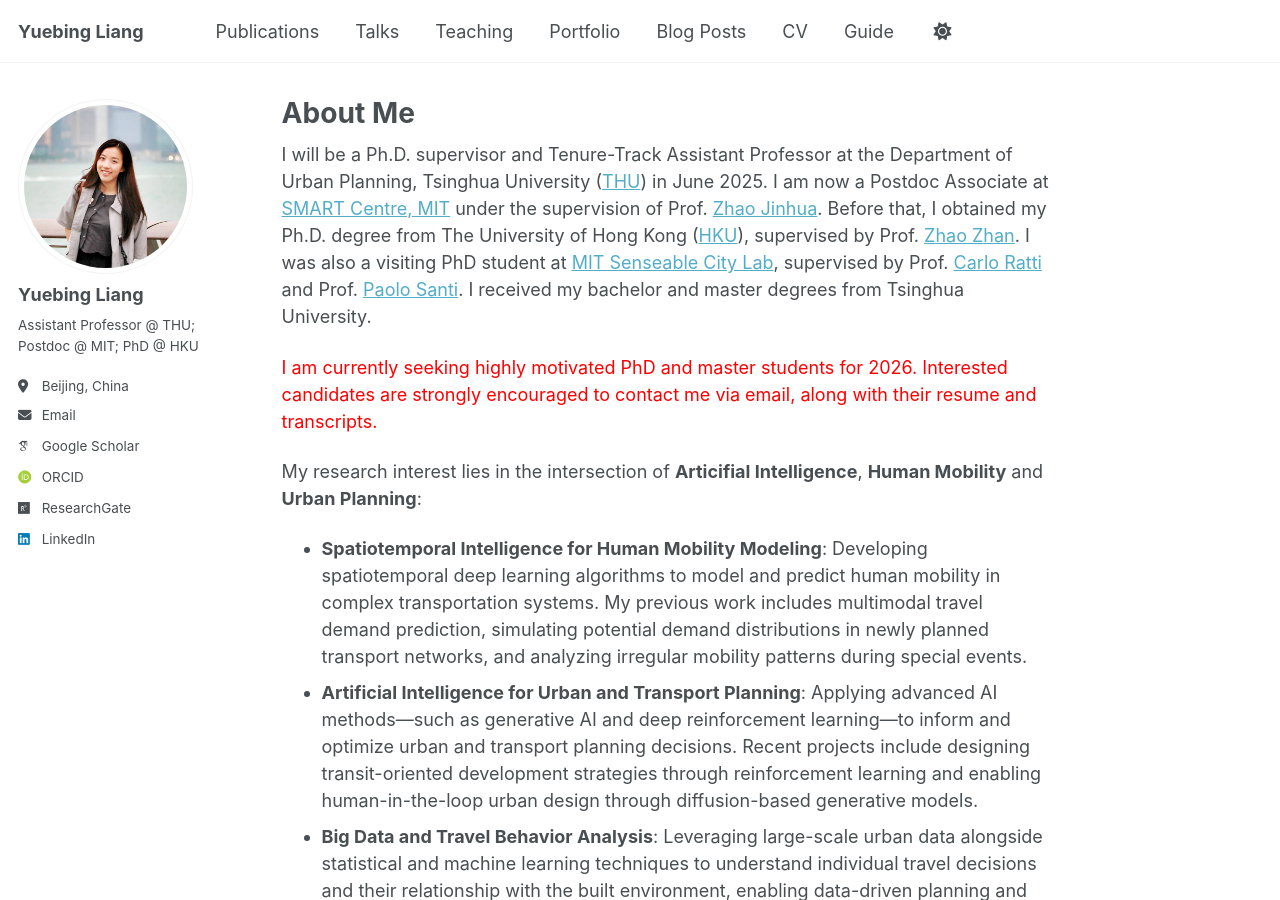
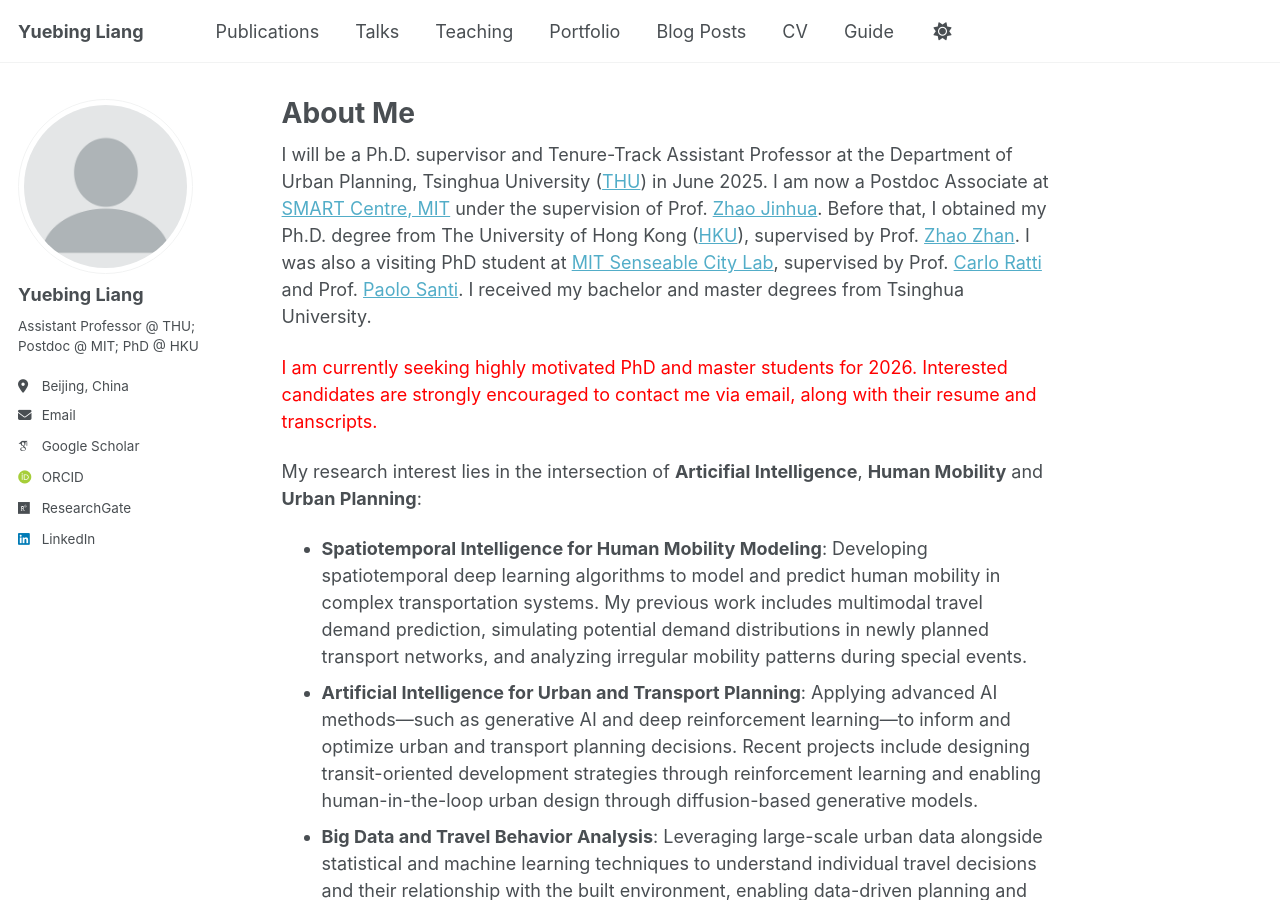
Before and after one commit to yuebingliang/yuebingliang.github.io, a Jekyll site: the page built from _pages/about.md, in a window 1280 px wide and 900 px high. Built offline with Jekyll 4.4.1, drawn with Linux system fonts in a browser that asks for light colours; some web fonts are replaced.

Commit message:
Update _config.yml

```diff
--- a/_config.yml
+++ b/_config.yml
@@ -80,7 +80,7 @@ social:
 # Site Author
 author:
   # Biographic information
-  avatar           : "bio_photo_yuebingliang.jpg"
+  avatar           : "profile.png"
   name             : "Yuebing Liang"
   pronouns         : # example: "she/her"
   bio              : "Assistant Professor @ THU; Postdoc @ MIT; PhD @ HKU"
```
